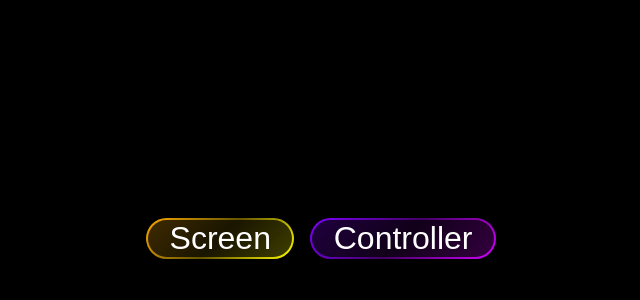
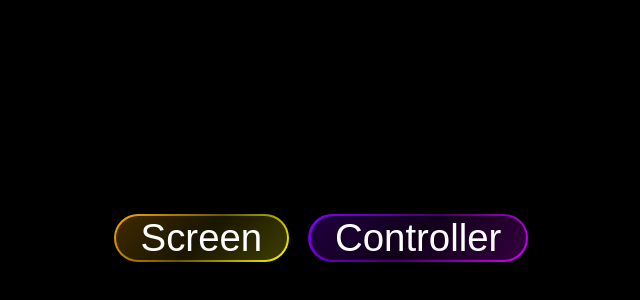
Before and after one commit to CY-Cheung/TKD-scoreboard, a React (Vite) app: page / in a window 1280 px wide. Shown: the part 162-462 px from the top of the page, without its empty margins (319-959 px from the left). Built offline with nearby package versions, Linux system fonts and the light colour scheme.

Commit message:
Psedo-html

```diff
--- a/src/App.jsx
+++ b/src/App.jsx
@@ -9,8 +9,8 @@ function App() {
 		<Router>
 			<Routes>
 				<Route path="/" element={<Home />} />
-				<Route path="/controller" element={<Controller />} />
-				<Route path="/screen" element={<Screen />} />
+				<Route path="/controller.html" element={<Controller />} />
+				<Route path="/screen.html" element={<Screen />} />
 			</Routes>
 		</Router>
 	);
--- a/src/Pages/Home/Home.jsx
+++ b/src/Pages/Home/Home.jsx
@@ -10,15 +10,15 @@ function Home() {
 			<div className="menu">
 				<Button
 					text="Screen"
-					fontSize="4cqh"
+					fontSize="3dvw"
 					angle={40}
-					onClick={() => navigate("/screen")}
+					onClick={() => navigate("/screen.html")}
 				/>
 				<Button
 					text="Controller"
-					fontSize="4cqh"
+					fontSize="3dvw"
 					angle={270}
-					onClick={() => navigate("/controller")}
+					onClick={() => navigate("/controller.html")}
 				/>
 			</div>
 		</div>
```
Also changed, not shown: index.html (+4 -4 lines).
